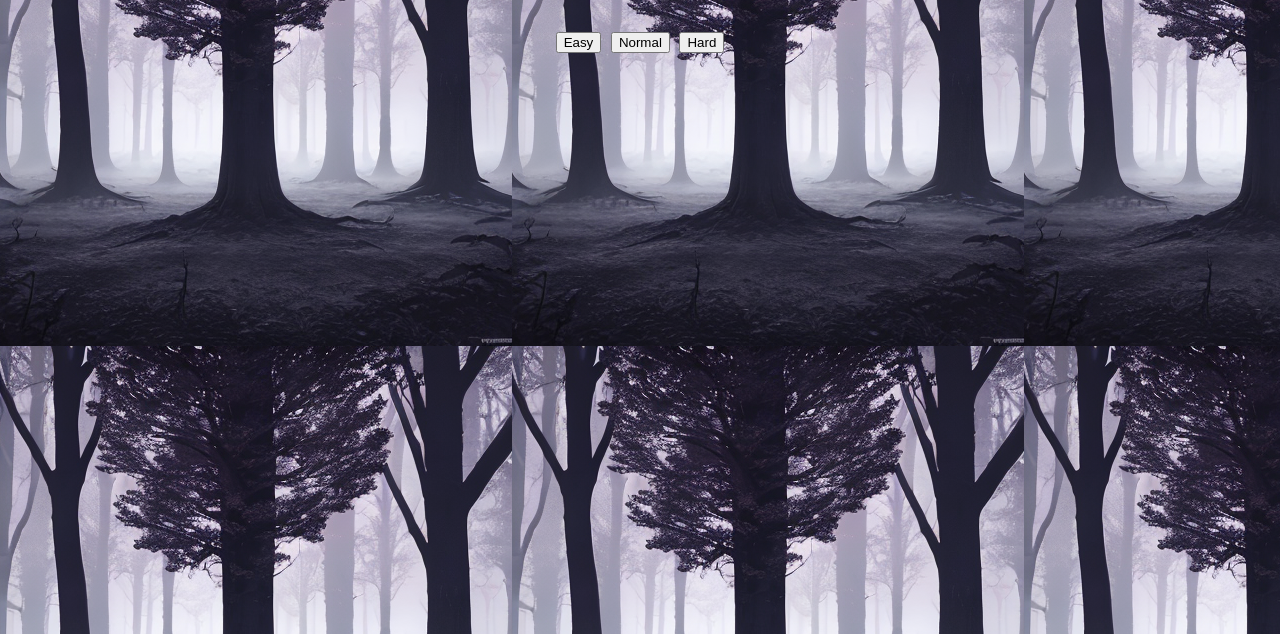
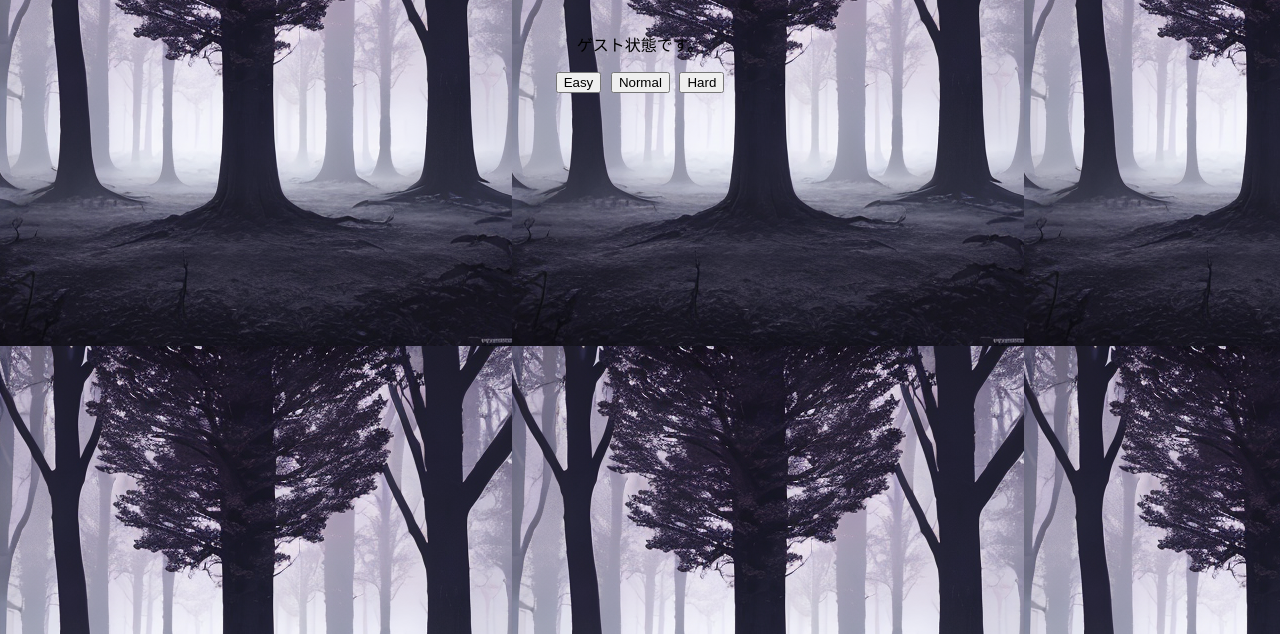
Before and after one commit to kuro1985345/typing, a plain HTML site: page index.html in a window 1280 px wide. Shown: the part 166-800 px from the top of the page. Drawn offline with Linux system fonts and the light colour scheme; a web font is replaced by a local one.

Commit message:
ログイン開始

```diff
--- a/index.html
+++ b/index.html
@@ -13,12 +13,14 @@
   </header> -->
   <p id="target">Click to start!</p>
   <p id="result"></p>
+  <p id="user-name"></p>
   <div id = "remain-time"></div>
   <button id="easyBtn">Easy</button>
   <button id="normalBtn">Normal</button>
   <button id="hardBtn">Hard</button>
   <p><br></p>
   <button id="reset" class = "btnR">Restart</button>
+  <script src="js/main.js"></script>
   <script>
     function getQueryParams() {
       const params = {};
@@ -36,6 +38,5 @@
   const userName = params['name'];
   document.getElementById('user-name').textContent = userName ? `こんにちは、${userName}さん！` : 'ゲスト状態です。';
   </script>
-  <script src="js/main.js"></script>
 </body>
 </html>
```
